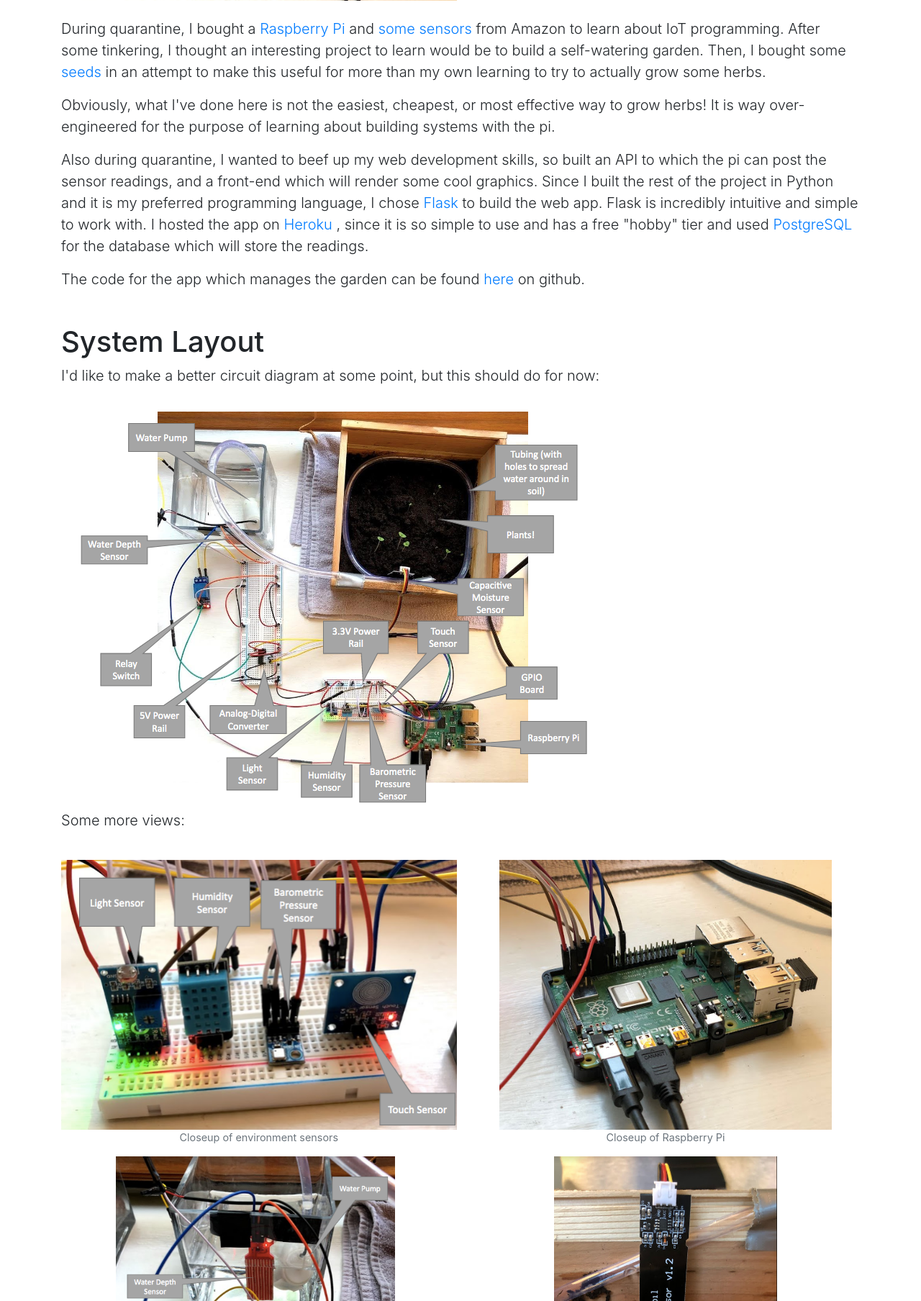
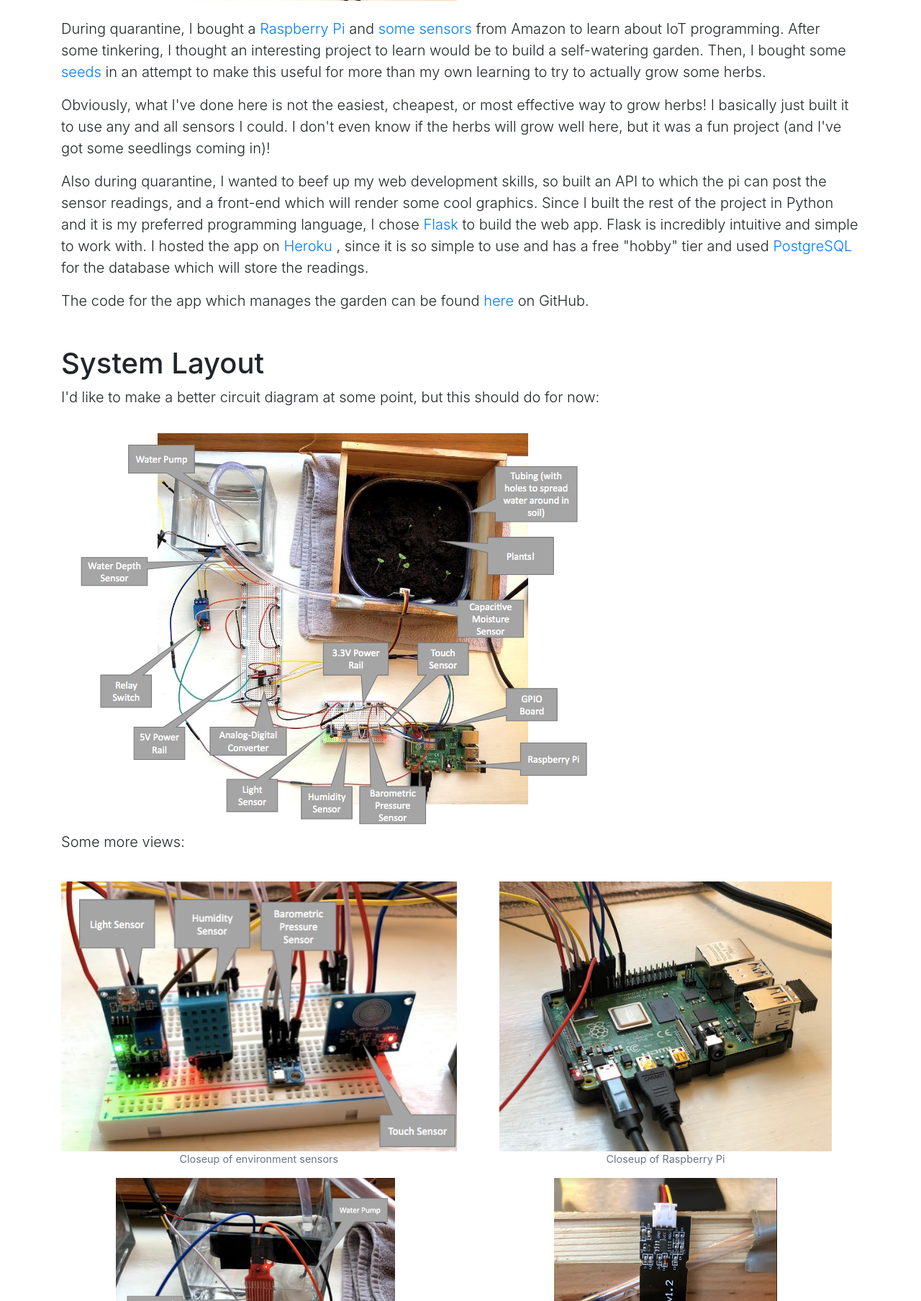
Before and after one commit to brandonfcohen1/garden_app_webapp, a Flask app: page /project in a window 1280 px wide. Shown: the part 616-2424 px from the top of the page at 72% size. Run offline with Flask 2, Linux system fonts and the light colour scheme; some libraries are stand-ins or nearby versions.

Commit message:
project page

```diff
--- a/templates/project.html
+++ b/templates/project.html
@@ -48,10 +48,10 @@
       <img src = 'static/images/overall_view_no_cover.png' width="550">
       <br>
       <br>
-      <p class="lead">During quarantine, I bought a <a href = "https://www.raspberrypi.org/products/raspberry-pi-4-model-b/"> Raspberry Pi</a> and <a href = "https://www.amazon.com/gp/product/B07TLRYGT1/ref=ppx_yo_dt_b_asin_title_o04_s01?ie=UTF8&psc=1"> some </a> <a href = https://www.amazon.com/gp/product/B01J9GD3DG/ref=ppx_yo_dt_b_asin_title_o02_s00?ie=UTF8&psc=1> sensors </a> from Amazon to learn about IoT programming. After some tinkering, I thought an interesting project to learn would be to build a self-watering garden. Then, I bought some <a href = "https://www.amazon.com/gp/product/B06ZY8JGJ4/ref=ppx_yo_dt_b_asin_title_o04_s00?ie=UTF8&psc=1"> seeds </a> in an attempt to make this useful for more than my own learning to try to actually grow some herbs.</p>
-      <p class="lead">Obviously, what I've done here is not the easiest, cheapest, or most effective way to grow herbs! It is way over-engineered for the purpose of learning about building systems with the pi.</p>
-      <p class="lead">Also during quarantine, I wanted to beef up my web development skills, so built an API to which the pi can post the sensor readings, and a front-end which will render some cool graphics. Since I built the rest of the project in Python and it is my preferred programming language, I chose <a href="https://flask.palletsprojects.com/en/1.1.x/"> Flask </a> to build the web app. Flask is incredibly intuitive and simple to work with. I hosted the app on <a href = "https://www.heroku.com/"> Heroku </a>, since it is so simple to use and has a free "hobby" tier and used <a href = "https://www.postgresql.org/"> PostgreSQL</a> for the database which will store the readings.
-      <p class="lead">The code for the app which manages the garden can be found <a href="https://github.com/brandonfcohen1/garden_app">here</a> on github.
+      <p class="lead">During quarantine, I bought a <a href = "https://www.raspberrypi.org/products/raspberry-pi-4-model-b/" target="_blank"> Raspberry Pi</a> and <a href = "https://www.amazon.com/gp/product/B07TLRYGT1/ref=ppx_yo_dt_b_asin_title_o04_s01?ie=UTF8&psc=1" target="_blank"> some </a> <a href = "https://www.amazon.com/gp/product/B01J9GD3DG/ref=ppx_yo_dt_b_asin_title_o02_s00?ie=UTF8&psc=1" target="_blank"> sensors </a> from Amazon to learn about IoT programming. After some tinkering, I thought an interesting project to learn would be to build a self-watering garden. Then, I bought some <a href = "https://www.amazon.com/gp/product/B06ZY8JGJ4/ref=ppx_yo_dt_b_asin_title_o04_s00?ie=UTF8&psc=1" target="_blank"> seeds </a> in an attempt to make this useful for more than my own learning to try to actually grow some herbs.</p>
+      <p class="lead">Obviously, what I've done here is not the easiest, cheapest, or most effective way to grow herbs! I basically just built it to use any and all sensors I could. I don't even know if the herbs will grow well here, but it was a fun project (and I've got some seedlings coming in)! </p>
+      <p class="lead">Also during quarantine, I wanted to beef up my web development skills, so built an API to which the pi can post the sensor readings, and a front-end which will render some cool graphics. Since I built the rest of the project in Python and it is my preferred programming language, I chose <a href="https://flask.palletsprojects.com/en/1.1.x/" target="_blank"> Flask </a> to build the web app. Flask is incredibly intuitive and simple to work with. I hosted the app on <a href = "https://www.heroku.com/" target="_blank"> Heroku </a>, since it is so simple to use and has a free "hobby" tier and used <a href = "https://www.postgresql.org/"> PostgreSQL</a> for the database which will store the readings.
+      <p class="lead">The code for the app which manages the garden can be found <a href="https://github.com/brandonfcohen1/garden_app" target="_blank">here</a> on GitHub.
 
 
       <br>
@@ -91,9 +91,16 @@
       <br>
       <h1 class="mt-5">How it Works</h1>
       <p class="lead">I wrote a python script which runs on the Pi, and takes readings from all sensors every 5 minutes (the timing can be changed, obviously). After taking a reading, if the reading is above a certain threshold (indicating dry soil), the pump will turn on for 1 second. I determined this threshold experimentally through trial and error, and I expect to need to modify it over time. I am also very worried about over-watering, so I only allow the pump to run once in a 24 hour period using the automated script. If I press the Touch Sensor the pump will run for 0.5 seconds. Once the readings have been collected and pump run if necessary, the script will post the web app's API to store the data in Postgres in the cloud.</p>
-      <p class="lead">The full details can be found on <a href="https://github.com/brandonfcohen1/garden_app">GitHub</a>.</p>
-      <p class="lead">
+      <p class="lead">The full details can be found <a href="https://github.com/brandonfcohen1/garden_app" target="_blank">here</a> on GitHub.</p>
+      <p class="lead">The web app is really simple. There is an endpoint at which the Raspberry Pi can post the latest readings, and some logic to render a set of latest readings in a pretty simple array of charts using matplotlib and mpld3. The code for the web app can be found <a href="https://github.com/brandonfcohen1/garden_app_webapp">here</a> on GitHub.</p>
+      <p class="lead">From the dashboard, we can see some really interesting things in the data:</p>
+      <img src = 'static/images/graph_markup.png'>
 
+      <br>
+      <br>
+      <br>
+      <br>
+      Questions? Feel free to reach out over <a href="mailto:brandon.f.cohen@gmail.com">email</a>.
 
 
     </main>
```
Also changed, not shown: README.md, static/images/graph_markup.png (added).
